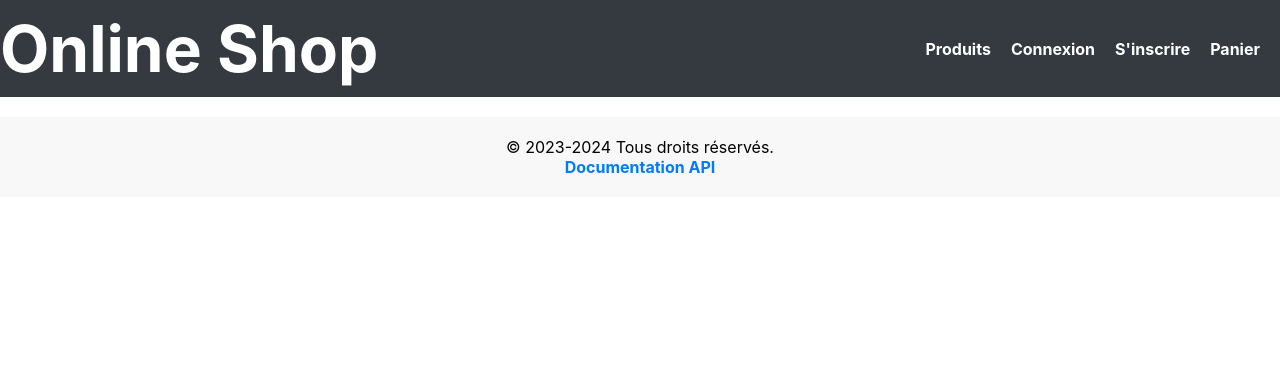
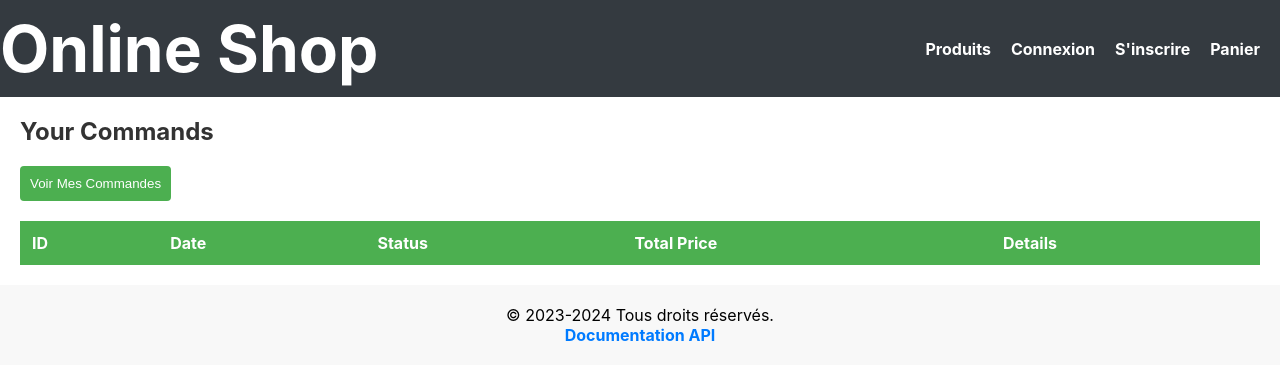
Before and after one commit to cheadaniel/onlineShop, a React (Create React App) app in the folder frontend/: page /my_orders in a window 1280 px wide. Shown: the top 380 px of the page. Built offline with nearby package versions, Linux system fonts and the light colour scheme.

Commit message:
Ajout de la page nos commandes

```diff
--- a/frontend/src/App.js
+++ b/frontend/src/App.js
@@ -1,4 +1,4 @@
-import React, { useState } from 'react';
+import React, { useEffect, useState } from 'react';
 import { useDispatch } from 'react-redux';
 import { BrowserRouter as Router, Route, Routes } from 'react-router-dom';
 import axios from 'axios';
@@ -13,10 +13,13 @@ import APIDocumentation from './components/APIDocumentation/APIDoc';
 import Home from './components/assets/Home/Home';
 import { setUserId } from './app/features/cart/cartSlice';
 import ShoppingCart from './components/shoppingCart/shoppingCart';
+import CommandList from './components/Command/CommandList';
 
 const App = () => {
   const dispatch = useDispatch();
   const [token, setToken] = useState(null);
+  const [isAdmin, setIsAdmin] = useState(false);
+  const [userID, setUserID] = useState(null)
 
   const handleLogin = async (newToken) => {
     setToken(newToken);
@@ -31,6 +34,12 @@ const App = () => {
 
       // Extraire l'ID de l'utilisateur depuis la réponse
       const userId = response.data.id;
+      const userRoles = response.data.roles;
+
+
+      const userIsAdmin = userRoles.includes('ROLE_ADMIN');
+      setIsAdmin(userIsAdmin);
+      setUserID(userId)
       // console.log(userId)
 
       // Dispatch de l'action setUserId pour mettre à jour l'ID de l'utilisateur dans l'état Redux
@@ -42,10 +51,12 @@ const App = () => {
 
   const handleLogout = () => {
     setToken(null);
+    setUserID(null)
+    setIsAdmin(false)
   };
 
+
   const isAuthenticated = token !== null;
-  const isAdmin = true;
 
   return (
     <Router>
@@ -61,7 +72,9 @@ const App = () => {
         />
         <Route path="/register" element={<RegistrationForm />} />
         <Route path="/api/doc" element={<APIDocumentation />} />
+        <Route path="/api/doc" element={<APIDocumentation />} />
         <Route path="/panier" element={<ShoppingCart />} />
+        <Route path="/my_orders" element={<CommandList userId={userID} />} />
 
       </Routes>
       <main>
--- /dev/null
+++ b/frontend/src/components/Command/CommandList.css
@@ -0,0 +1,47 @@
+.command-list-container {
+  margin: 20px;
+}
+
+.command-list-title {
+  color: #333;
+}
+
+.command-list-button {
+  padding: 10px;
+  margin-bottom: 10px;
+  background-color: #4caf50;
+  color: white;
+  border: none;
+  border-radius: 4px;
+  cursor: pointer;
+}
+
+.command-list-table {
+  width: 100%;
+  border-collapse: collapse;
+  margin-top: 10px;
+}
+
+.command-list-table th {
+  background-color: #4caf50;
+  color: white;
+  padding: 12px;
+  text-align: left;
+}
+
+.command-list-table td {
+  border: 1px solid #ddd;
+  padding: 12px;
+}
+
+.command-list-table tr:nth-child(even) {
+  background-color: #f2f2f2;
+}
+
+.command-list-table tr:hover {
+  background-color: #ddd;
+}
+
+.details-button {
+  width: 100%;
+}
--- /dev/null
+++ b/frontend/src/components/Command/CommandList.js
@@ -0,0 +1,70 @@
+// CommandList.js
+import React, { useEffect, useState } from 'react';
+import axios from 'axios';
+import './CommandList.css'
+import { Link } from 'react-router-dom';
+
+const CommandList = ({ userId }) => {
+    const [commands, setCommands] = useState([]);
+    const [error, setError] = useState(null);
+
+    const fetchCommands = () => {
+        const token = localStorage.getItem('token');
+
+        if (!token) {
+            console.error('JWT token not found');
+            setError('Vous devez être connecté pour voir vos commandes.');
+            return;
+        }
+
+        // Ajoutez le token dans les en-têtes de la requête
+        const headers = {
+            Authorization: `Bearer ${token}`,
+            'Content-Type': 'application/json',
+        };
+
+        axios.get(`http://localhost:8000/api/users/${userId}/commands`, { headers })
+            .then(response => {
+                setCommands(response.data);
+            })
+            .catch(error => {
+                console.error('Error fetching commands:', error);
+            });
+    };
+
+
+    return (
+        <div className="command-list-container">
+            <h2 className="command-list-title">Your Commands</h2>
+            <button className="command-list-button" onClick={fetchCommands}>Voir Mes Commandes</button>
+            <table className="command-list-table">
+                <thead>
+                    <tr>
+                        <th>ID</th>
+                        <th>Date</th>
+                        <th>Status</th>
+                        <th>Total Price</th>
+                        <th>Details</th>
+                    </tr>
+                </thead>
+                <tbody>
+                    {commands.map(command => (
+                        <tr key={command.id}>
+                            <td>{command.id}</td>
+                            <td>{new Date(command.Date).toLocaleString()}</td>
+                            <td>{command.Status}</td>
+                            <td>{command.Total_Price} €</td>
+                            <td>
+                                <Link to={`/command/${command.id}`}>
+                                    <button className="details-button">Details</button>
+                                </Link>
+                            </td>
+                        </tr>
+                    ))}
+                </tbody>
+            </table>
+        </div>
+    );
+};
+
+export default CommandList;
--- a/frontend/src/components/assets/Header/header.js
+++ b/frontend/src/components/assets/Header/header.js
@@ -29,7 +29,7 @@ const Header = ({ isAuthenticated, isAdmin, onLogout }) => {
                                         <Link to="/add">Ajouter</Link>
                                     </li>
                                     <li>
-                                        <Link to="/account">Compte</Link>
+                                        <Link to="/account">Comptes</Link>
                                     </li>
                                 </>
                             )}
@@ -39,7 +39,7 @@ const Header = ({ isAuthenticated, isAdmin, onLogout }) => {
                                         <Link to="/account">Mon compte</Link>
                                     </li>
                                     <li>
-                                        <Link to="/orders">Mes commandes</Link>
+                                        <Link to="/my_orders">Mes commandes</Link>
                                     </li>
                                 </>
                             )}
```
